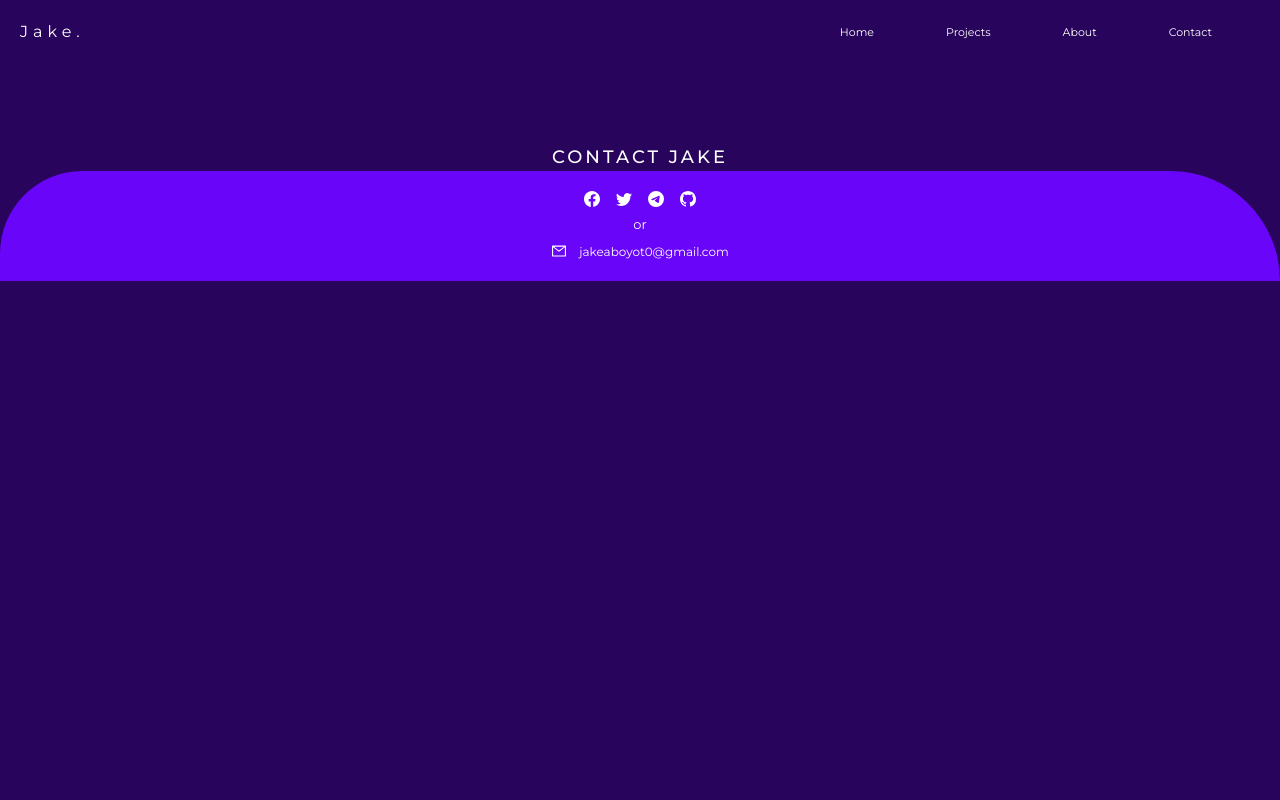
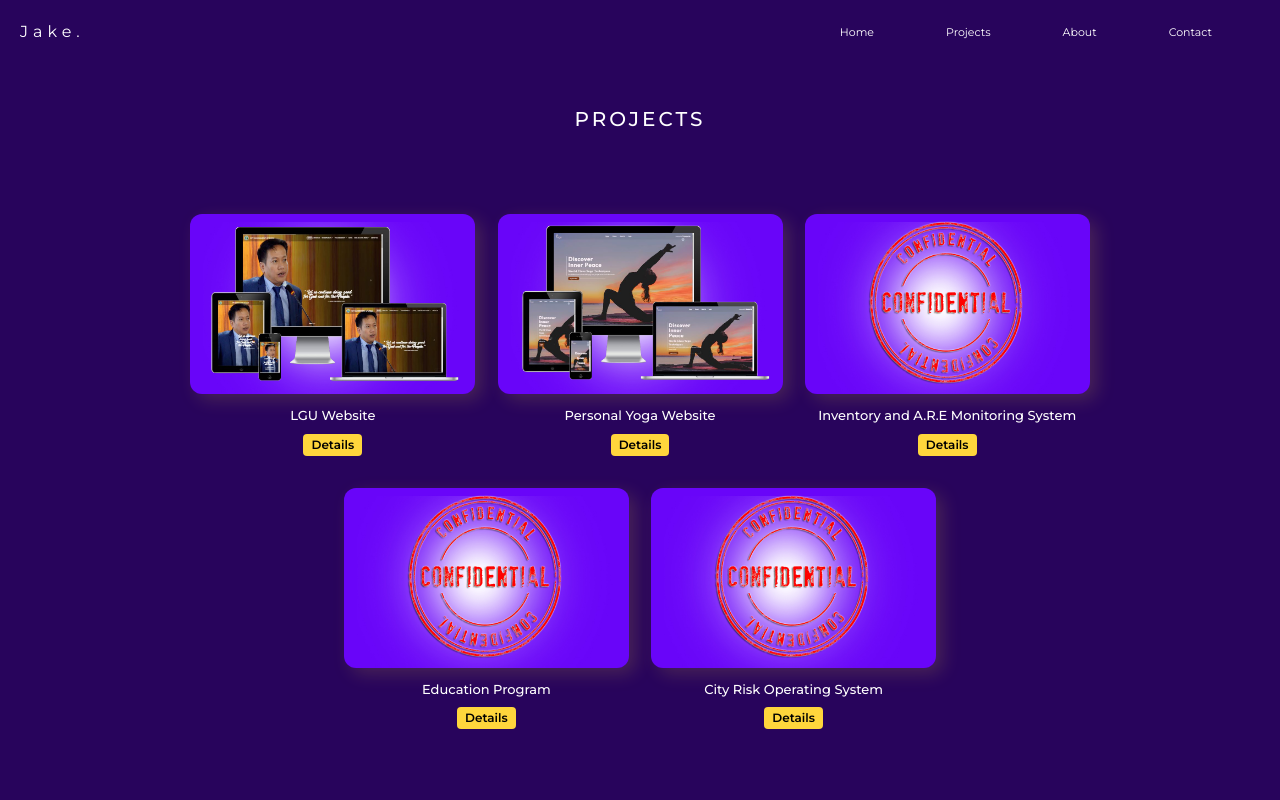
Before and after one commit to jakedsi/my_portfolio, a React (Create React App) app: page /projects in a window 1280 px wide. Shown: the top 800 px of the page. Built offline with nearby package versions, Linux system fonts and the light colour scheme.

Commit message:
project route/page

```diff
--- a/src/App.js
+++ b/src/App.js
@@ -1,6 +1,7 @@
 import React from 'react'
 import Navbar from './components/Navbar'
 import Home from './components/Home/Home'
+import Projects from './components/Projects/Projects'
 import Footer from './components/Footer'
 import {BrowserRouter as Router, Routes, Route} from 'react-router-dom'
 
@@ -11,6 +12,7 @@ export default function App() {
         <Navbar />
           <Routes>
           <Route exact path='/' element={<Home />} />
+          <Route exact path='/projects' element={<Projects />} />
           </Routes>
         <Footer />
       </Router>
--- /dev/null
+++ b/src/components/Projects/Projects.js
@@ -0,0 +1,39 @@
+import React from 'react'
+import Proj1 from '../../assets/proj_1.jpg'
+import Proj2 from '../../assets/proj_2.jpg'
+import Confidential from '../../assets/confidential.jpg'
+
+export default function Projects() {
+  return (
+    <div className='h-[95vh]'>
+        <h1 className='text-center text-white text-[20px] font-medium mt-[5vh]' style={{letterSpacing:"3px"}}>PROJECTS</h1>
+        <div className='flex my-16 px-32 justify-center flex-wrap'>
+            <div className='flex flex-col justify-center items-center w-[30%] my-4'>
+                <img src={Proj1} alt="" className='h-[180px] w-[285px] rounded-xl' style={{filter: "drop-shadow(7px 6px 9px rgba(255, 215, 58, 0.15))"}}/>
+                <h1 className='mt-3 text-white text-[13px] font-medium'>LGU Website</h1>
+                <button className='mt-2 px-2 py-[2px] bg-[#FFD63C] rounded text-[12px] font-semibold'>Details</button>
+            </div>
+            <div className='flex flex-col justify-center items-center w-[30%] my-4'>
+                <img src={Proj2} alt="" className='h-[180px] w-[285px] rounded-xl' style={{filter: "drop-shadow(7px 6px 9px rgba(255, 215, 58, 0.15))"}}/>
+                <h1 className='mt-3 text-white text-[13px] font-medium'>Personal Yoga Website</h1>
+                <button className='mt-2 px-2 py-[2px] bg-[#FFD63C] rounded text-[12px] font-semibold'>Details</button>
+            </div>
+            <div className='flex flex-col justify-center items-center w-[30%] my-4'>
+                <img src={Confidential} alt="" className='h-[180px] w-[285px] rounded-xl' style={{filter: "drop-shadow(7px 6px 9px rgba(255, 215, 58, 0.15))"}}/>
+                <h1 className='mt-3 text-white text-[13px] font-medium'>Inventory and A.R.E Monitoring System</h1>
+                <button className='mt-2 px-2 py-[2px] bg-[#FFD63C] rounded text-[12px] font-semibold'>Details</button>
+            </div>
+            <div className='flex flex-col justify-center items-center w-[30%] my-4'>
+                <img src={Confidential} alt="" className='h-[180px] w-[285px] rounded-xl' style={{filter: "drop-shadow(7px 6px 9px rgba(255, 215, 58, 0.15))"}}/>
+                <h1 className='mt-3 text-white text-[13px] font-medium'>Education Program</h1>
+                <button className='mt-2 px-2 py-[2px] bg-[#FFD63C] rounded text-[12px] font-semibold'>Details</button>
+            </div>
+            <div className='flex flex-col justify-center items-center w-[30%] my-4'>
+                <img src={Confidential} alt="" className='h-[180px] w-[285px] rounded-xl' style={{filter: "drop-shadow(7px 6px 9px rgba(255, 215, 58, 0.15))"}}/>
+                <h1 className='mt-3 text-white text-[13px] font-medium'>City Risk Operating System</h1>
+                <button className='mt-2 px-2 py-[2px] bg-[#FFD63C] rounded text-[12px] font-semibold'>Details</button>
+            </div>
+        </div>
+    </div>
+  )
+}
```
